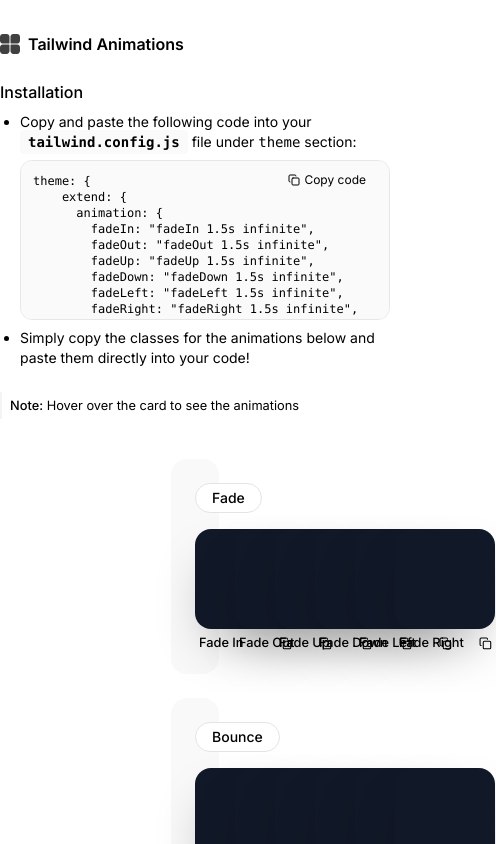
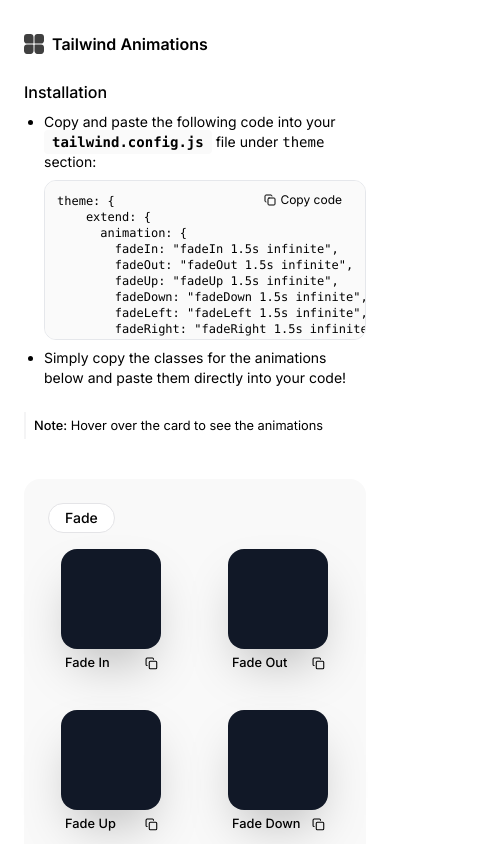
Before and after one commit to PraveenShinde3/tailwind-animations, a Next.js app: page / in a window 390 px wide. Shown: the top 844 px of the page, 496 px wide, since content can reach past the window. Built offline with nearby package versions, Linux system fonts and the light colour scheme.

Commit message:
UI: Added classes for Responsive UI

```diff
--- a/src/app/page.js
+++ b/src/app/page.js
@@ -5,10 +5,10 @@
 export default function Home() {
   return (
     <div className="mx-auto container  min-h-screen py-8 pb-20 gap-16 sm:py-20 font-[family-name:var(--font-geist-sans)]">
-      <header className="flex gap-4 items-center sm:px-80 sm:gap-6 ">
+      <header className="flex gap-4 items-center px-6 sm:px-16 md:px-40 lg:px-60 xl:px-80 sm:gap-6 ">
         <Header />
       </header>
-      <main className="flex mx-44 flex-col gap-8 py-10 items-center sm:items-start">
+      <main className="flex mx-6 sm:mx-12 md:mx-24 lg:mx-32 xl:mx-44 flex-col gap-8 py-10 items-center sm:items-start">
         <CardHolder />
       </main>
       <footer className="row-start-3 flex gap-6 flex-wrap items-center justify-center">
--- a/src/components/CardHolder.js
+++ b/src/components/CardHolder.js
@@ -10,14 +10,16 @@
           {name}
         </p>
       </div>
-      <div className="grid grid-cols-6 gap-10 flex-wrap items-start">
+      <div className="grid grid-cols-2 sm:grid-cols-3 md:grid-cols-4 lg:grid-cols-6 gap-10 justify-center flex-wrap items-start">
         {data.map((animation) => (
+          <div className="w-full flex justify-center">
             <Card
               key={animation.id}
               id={animation.id}
               animation={animation.className}
               name={animation.name}
             />
+          </div>
         ))}
       </div>
     </div>
```
Lines whose indentation alone changed are shown as unchanged.
